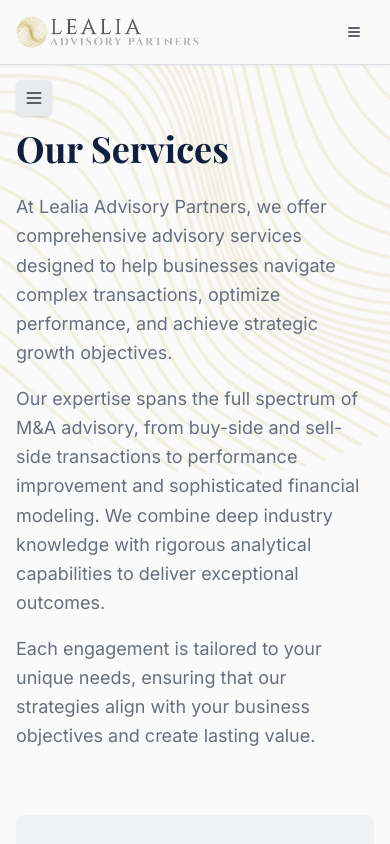
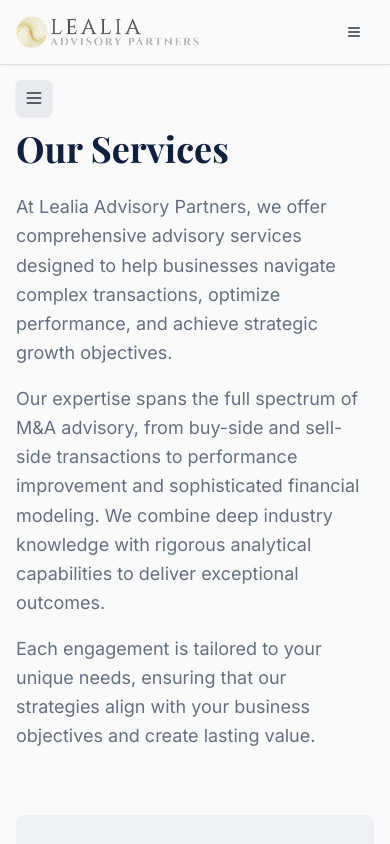
Before and after one commit to LealiaAdvisoryPartners/Lealia_AP_LVBL2, a React (Vite) app: page /services in a window 390 px wide. Shown: the top 844 px of the page. Built offline with nearby package versions, Linux system fonts and the light colour scheme; the HTML template or start-up script is replaced by a standard one.

Commit message:
services_remove logo

```diff
--- a/src/pages/Services.tsx
+++ b/src/pages/Services.tsx
@@ -9,38 +9,37 @@ import { ServicesSellSide } from "@/components/services/ServicesSellSide";
 import { ServicesPerformance } from "@/components/services/ServicesPerformance";
 import { ServicesModeling } from "@/components/services/ServicesModeling";
 import { ServicesCTA } from "@/components/services/ServicesCTA";
+
 const Services = () => {
   const [activeSection, setActiveSection] = useState("overview");
   const [mobileNavOpen, setMobileNavOpen] = useState(false);
-  const {
-    t
-  } = useLanguage();
-  const sections = [{
-    id: "overview",
-    label: t("servicespage.overview")
-  }, {
-    id: "buy-side",
-    label: t("servicespage.buyside")
-  }, {
-    id: "sell-side",
-    label: t("servicespage.sellside")
-  }, {
-    id: "performance",
-    label: t("servicespage.performance")
-  }, {
-    id: "modeling",
-    label: t("servicespage.modeling")
-  }];
+  const { t } = useLanguage();
+
+  // Track desktop viewport width
+  const [isDesktop, setIsDesktop] = useState(false);
+
+  useEffect(() => {
+    const checkDesktop = () => setIsDesktop(window.innerWidth >= 1024);
+    checkDesktop();
+    window.addEventListener("resize", checkDesktop);
+    return () => window.removeEventListener("resize", checkDesktop);
+  }, []);
+
+  const sections = [
+    { id: "overview", label: t("servicespage.overview") },
+    { id: "buy-side", label: t("servicespage.buyside") },
+    { id: "sell-side", label: t("servicespage.sellside") },
+    { id: "performance", label: t("servicespage.performance") },
+    { id: "modeling", label: t("servicespage.modeling") },
+  ];
+
   useEffect(() => {
     const handleScroll = () => {
       const scrollPosition = window.scrollY + 200;
       for (const section of sections) {
         const el = document.getElementById(section.id);
         if (el) {
-          const {
-            offsetTop,
-            offsetHeight
-          } = el;
+          const { offsetTop, offsetHeight } = el;
           if (scrollPosition >= offsetTop && scrollPosition < offsetTop + offsetHeight) {
             setActiveSection(section.id);
             break;
@@ -48,44 +47,48 @@ const Services = () => {
         }
       }
     };
-    window.addEventListener("scroll", handleScroll, {
-      passive: true
-    });
+    window.addEventListener("scroll", handleScroll, { passive: true });
     handleScroll();
     return () => window.removeEventListener("scroll", handleScroll);
-  }, []);
+  }, [sections]);
+
   const scrollToSection = (id: string) => {
     const el = document.getElementById(id);
     if (!el) return;
     const offset = 100;
     const elementPosition = el.getBoundingClientRect().top + window.pageYOffset;
-    window.scrollTo({
-      top: elementPosition - offset,
-      behavior: "smooth"
-    });
+    window.scrollTo({ top: elementPosition - offset, behavior: "smooth" });
     setMobileNavOpen(false);
   };
-  return <>
-      {/* Decorative Logo - page root level */}
-      <motion.div initial={{
-      opacity: 0,
-      scale: 0.9,
-      y: -20
-    }} animate={{
-      opacity: 0.35,
-      scale: 1,
-      y: 0
-    }} transition={{
-      duration: 0.8,
-      ease: "easeOut"
-    }} className="absolute top-0 right-0 overflow-hidden pointer-events-none z-0 w-[650px] h-[650px]">
-        <img src={logoCircle} alt="" className="absolute -top-40 -right-40 w-[650px] h-[650px] opacity-35" />
-      </motion.div>
+
+  return (
+    <>
+      {/* Decorative Logo only on desktop */}
+      {isDesktop && (
+        <motion.div
+          initial={{ opacity: 0, scale: 0.9, y: -20 }}
+          animate={{ opacity: 0.35, scale: 1, y: 0 }}
+          transition={{ duration: 0.8, ease: "easeOut" }}
+          className="absolute top-0 right-0 overflow-hidden pointer-events-none z-0 w-[650px] h-[650px]"
+        >
+          <img
+            src={logoCircle}
+            alt=""
+            className="absolute -top-40 -right-40 w-[650px] h-[650px] opacity-35"
+          />
+        </motion.div>
+      )}
 
       {/* Page Layout */}
       <section className="max-w-7xl mx-auto px-4 sm:px-6 lg:px-8 py-16 md:py-24 relative z-10">
         <div className="flex gap-8">
-          <ServicesSidebar sections={sections} activeSection={activeSection} mobileNavOpen={mobileNavOpen} setMobileNavOpen={setMobileNavOpen} scrollToSection={scrollToSection} />
+          <ServicesSidebar
+            sections={sections}
+            activeSection={activeSection}
+            mobileNavOpen={mobileNavOpen}
+            setMobileNavOpen={setMobileNavOpen}
+            scrollToSection={scrollToSection}
+          />
 
           <main className="flex-1 max-w-4xl">
             <ServicesOverview />
@@ -99,6 +102,8 @@ const Services = () => {
 
       {/* CTA Section - Full width outside main container */}
       <ServicesCTA />
-    </>;
+    </>
+  );
 };
+
 export default Services;
```
